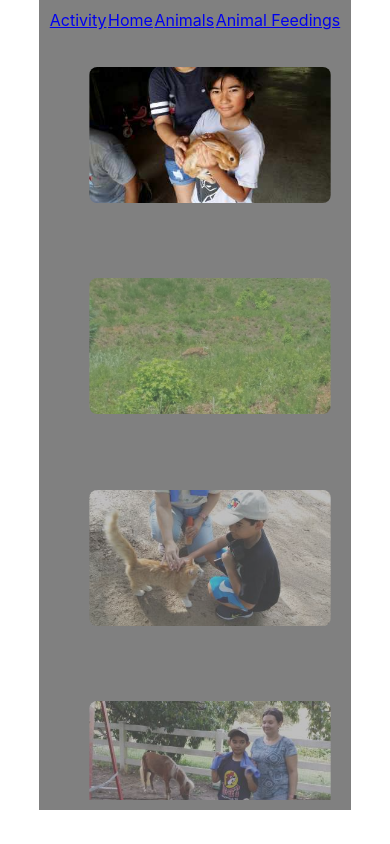
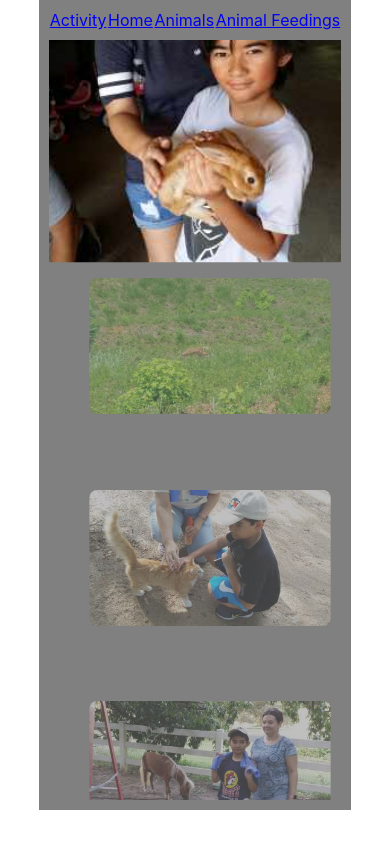
Before and after one commit to justin0979/elijahs-retreat-experience, a React (Create React App) app: page /elijahs-retreat-experience/animals in a window 390 px wide. In both pictures the pointer is over the picture 210 px from the left and 135 px from the top of the page. Built offline with nearby package versions, Linux system fonts and the light colour scheme.

Commit message:
scaled to 1.5 on hover for smaller screens

```diff
--- a/src/components/Activity/Activity.scss
+++ b/src/components/Activity/Activity.scss
@@ -5,7 +5,7 @@
   position: relative;
 }
 
-@media screen and (max-width: 750px) {
+@media screen and (max-width: 75rem) {
   .pictureList {
     grid-template-columns: 1fr;
   }
--- a/src/components/Picture.scss
+++ b/src/components/Picture.scss
@@ -22,13 +22,13 @@
   }
 }
 
-@media screen and (max-width: 750px) {
+@media screen and (max-width: 75rem) {
   .pic {
     transform: scale(0.8);
 
     &:hover {
       position: static;
-      transform: translateY(0) scale(0.8);
+      transform: translateY(0) scale(1.5);
     }
     &:active {
       border: 1rem solid black;
```
Also changed, not shown: 1 other file (tests, documents, lock files or other folders).
